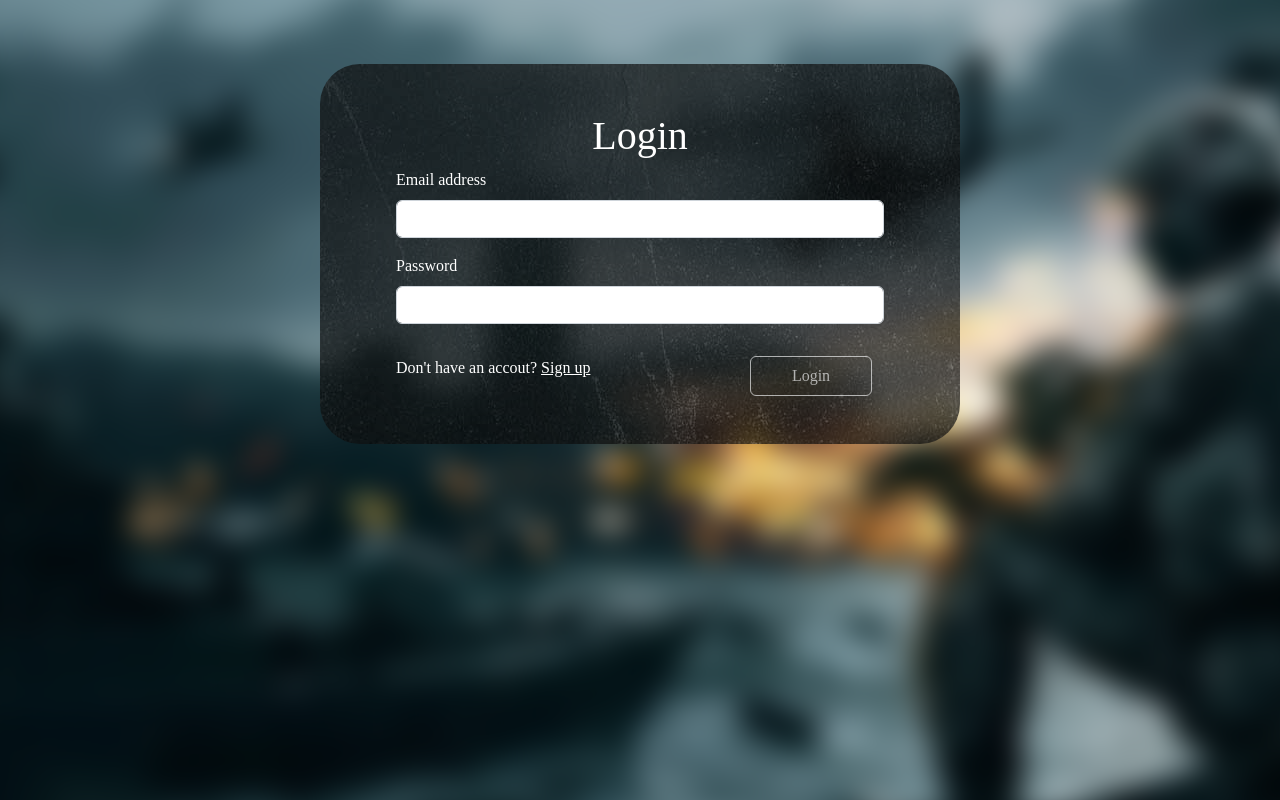
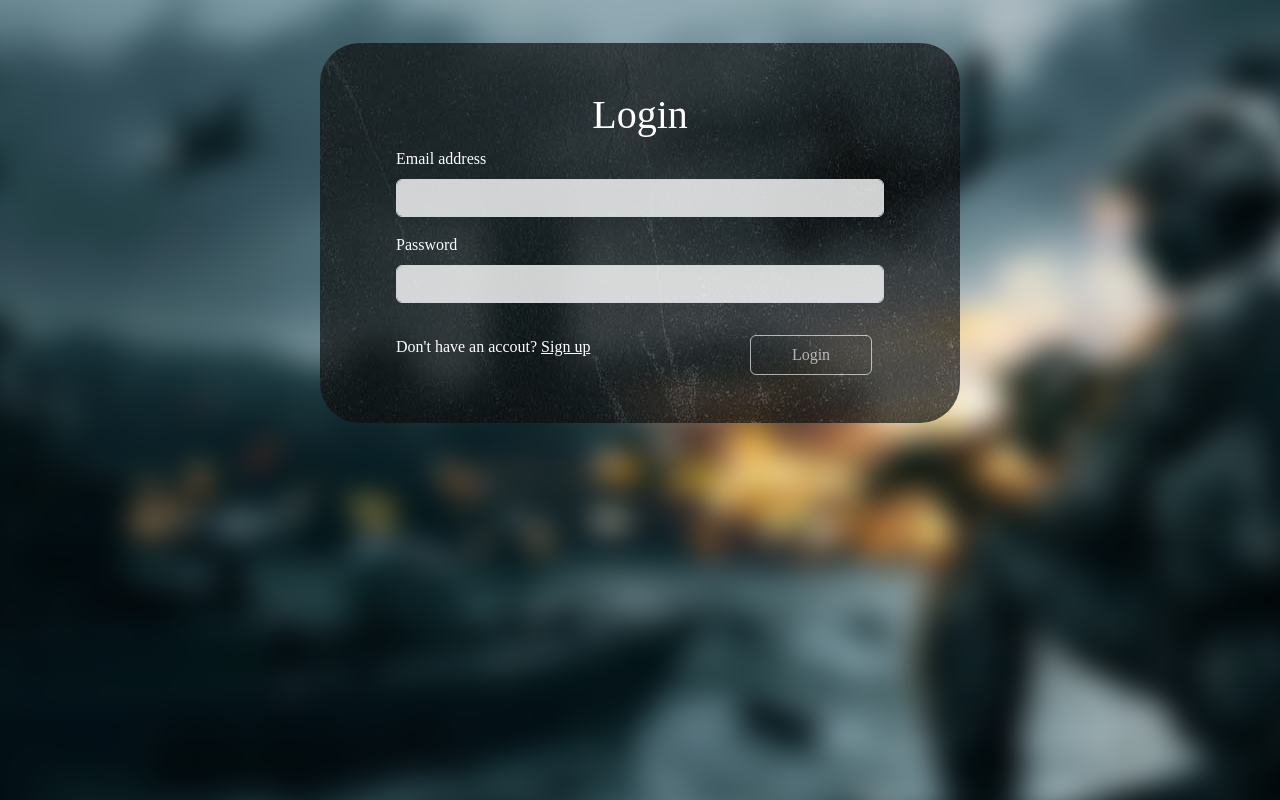
Before and after one commit to Shehab8K/angularProject, an Angular app in the folder Angular/: page /login in a window 1280 px wide. Built offline with nearby package versions, Linux system fonts and the light colour scheme; a web font is replaced by a local one.

Commit message:
Edited input visability

```diff
--- a/Angular/src/app/components/login/login.component.css
+++ b/Angular/src/app/components/login/login.component.css
@@ -6,13 +6,26 @@ html,body{
   margin: 0;
 }
 
+input{
+  background-color: rgba(255, 255, 255, 0.8);
+  font-weight: bold;
+  color: black;
+}
+
+.errMsg{
+  color: red;
+}
+
+.error input{
+  border: 3px solid red;
+}
 body{
   position: absolute;
   top: 0;
   left: 0;
   right: 0;
   bottom: 0;
-  overflow: hidden; /* clip the image */
+  overflow: hidden;
   z-index: -1;
 }
 
@@ -35,7 +48,7 @@ body::before {
   background-size: cover;
   width: 50%;
   padding: 3em 4em;
-  margin-top: calc(100%/20);
+  margin-top: calc(100%/30);
 
 
 }
```
Also changed, not shown: Angular/src/app/components/login/login.component.html (+0 -9 lines), Angular/src/app/components/login/login.component.ts (+0 -10 lines).
